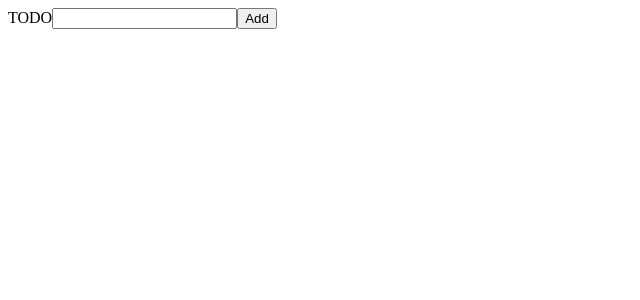
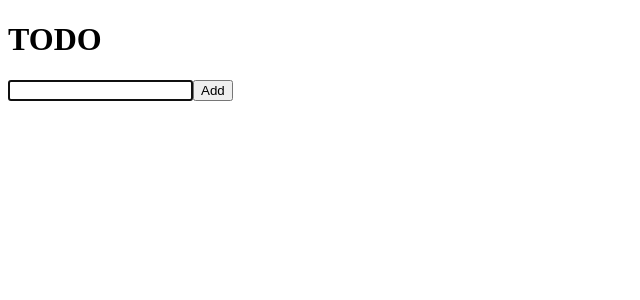
Before and after one commit to kozakdenys/the-best-todo-front-end, a Vue app: page / in a window 1280 px wide. Shown: the top 300 px of the page, without its empty margins (0-640 px from the left). Built offline with nearby package versions, Linux system fonts and the light colour scheme.

Commit message:
Add validation and edit function

```diff
--- a/src/app.vue
+++ b/src/app.vue
@@ -1,7 +1,8 @@
 <template>
     <main>
-        <TODOInput :addItem="addItem"></TODOInput>
-        <TODOList :items="items" :removeItem="removeItem" :editItem="editItem"></TODOList>
+        <h1>TODO</h1>
+        <TODOInput :submit="addItem" :validation="validation" id="task-form"></TODOInput>
+        <TODOList :items="items" :removeItem="removeItem" :editItem="editItem" :validation="validation"></TODOList>
     </main>
 </template>
 
@@ -9,6 +10,16 @@
 import Vue from "vue";
 import input from "./components/input/input.vue";
 import list from "./components/list/list.vue";
+
+function hashCode(value: string): number {
+    let hash = 0;
+    for (let i = 0; i < value.length; i++) {
+        const character = value.charCodeAt(i);
+        hash = (hash << 5) - hash + character;
+        hash = hash & hash; // Convert to 32bit integer
+    }
+    return hash;
+}
 
 interface ComponentData {
     items: Item[];
@@ -32,14 +43,35 @@ export default Vue.extend({
         TODOList: list
     },
     methods: {
-        addItem: function(item: Item): void {
+        validation: function(value: string): string[] {
+            const errors = [];
+            const duplicateItem = this.items.find(item => item.value === value);
+            if (duplicateItem) {
+                errors.push("Such TODO already exists");
+            }
+            return errors;
+        },
+        addItem: function(value: string): void {
+            const item = {
+                value: value,
+                key: hashCode(value)
+            };
             this.items.unshift(item);
         },
         removeItem: function(key: number): void {
             this.items = this.items.filter(item => item.key !== key);
         },
-        editItem: function(key: number): void {
-            this.items = this.items.filter(item => item.key !== key);
+        editItem: function(item: Item): void {
+            this.items = this.items.map(oldItem => {
+                if (oldItem.key !== item.key) {
+                    return oldItem;
+                } else {
+                    return {
+                        value: item.value,
+                        key: oldItem.key
+                    };
+                }
+            });
         }
     }
 });
--- a/src/components/input/input.vue
+++ b/src/components/input/input.vue
@@ -1,8 +1,7 @@
 <template>
-    <form id="task-form" @submit="onSubmit">
-        <label for="value">TODO</label>
-        <input id="value" type="text" v-model="value" />
-        <button type="submit">Add</button>
+    <form :id="id" @submit="onSubmit">
+        <input type="text" v-model="value" ref="input" />
+        <button type="submit">{{ buttonText }}</button>
         <ul v-if="errors.length">
             <li :key="error" class="validation-error" v-for="error in errors">{{ error }}</li>
         </ul>
@@ -12,16 +11,6 @@
 <script lang="ts">
 import Vue from "vue";
 
-function hashCode(value: string): number {
-    let hash = 0;
-    for (let i = 0; i < value.length; i++) {
-        const character = value.charCodeAt(i);
-        hash = (hash << 5) - hash + character;
-        hash = hash & hash; // Convert to 32bit integer
-    }
-    return hash;
-}
-
 interface ComponentData {
     value: string;
     errors: string[];
@@ -29,34 +18,48 @@ interface ComponentData {
 
 export default Vue.extend({
     props: {
-        addItem: Function
+        submit: {
+            type: Function,
+            required: true
+        },
+        validation: Function,
+        initialValue: String,
+        id: String,
+        buttonText: {
+            type: String,
+            default: "Add"
+        }
     },
     data(): ComponentData {
         return {
-            value: "",
+            value: this.initialValue || "",
             errors: []
         };
     },
     methods: {
         onSubmit: function(e: Event): void {
             e.preventDefault();
-            if (this.checkForm()) {
-                this.addItem({
-                    value: this.value,
-                    key: hashCode(this.value)
-                });
+
+            this.errors = [...this.internalValidation(this.value)];
+            if (this.validation) {
+                this.errors.push(...this.validation(this.value));
+            }
+            if (!this.errors.length || this.initialValue === this.value) {
+                this.submit(this.value);
                 this.value = "";
             }
         },
-        checkForm: function(): boolean {
-            this.errors = [];
+        internalValidation: function(value: string): string[] {
+            const errors = [];
 
-            if (!this.value) {
-                this.errors.push("Please, add the task name!");
-                return false;
+            if (!value) {
+                errors.push("Please, add the task name!");
             }
-            return true;
+            return errors;
         }
+    },
+    mounted: function() {
+        (this.$refs.input as HTMLElement).focus();
     }
 });
 </script>
--- a/src/components/item/item.vue
+++ b/src/components/item/item.vue
@@ -1,5 +1,13 @@
 <template>
-    <div>
+    <TODOInput
+        v-if="editMode"
+        :submit="editItem"
+        :initial-value="item.value"
+        button-text="Edit"
+        :validation="validation"
+        :id="`edit-task-form-${item.key}`"
+    ></TODOInput>
+    <div v-else>
         <span>{{ item.value }}</span>
         <button @click="onRemoveClick">Remove</button>
         <button @click="onEditClick">Edit</button>
@@ -8,20 +16,41 @@
 
 <script lang="ts">
 import Vue from "vue";
+import input from "../input/input.vue";
+
+interface ComponentData {
+    editMode: boolean;
+}
 
 export default Vue.extend({
     props: {
         item: Object,
         remove: Function,
-        edit: Function
+        edit: Function,
+        validation: Function
+    },
+    data(): ComponentData {
+        return {
+            editMode: false
+        };
     },
     methods: {
         onRemoveClick: function(): void {
             this.remove(this.item.key);
         },
         onEditClick: function(): void {
-            this.edit(this.item.key);
+            this.editMode = true;
+        },
+        editItem: function(value: string): void {
+            this.editMode = false;
+            this.edit({
+                key: this.item.key,
+                value: value
+            });
         }
+    },
+    components: {
+        TODOInput: input
     }
 });
 </script>
--- a/src/components/list/list.vue
+++ b/src/components/list/list.vue
@@ -1,7 +1,7 @@
 <template>
     <ul>
         <li v-for="item in items" :key="item.key">
-            <TODOItem :item="item" :edit="editItem" :remove="removeItem" />
+            <TODOItem :item="item" :edit="editItem" :remove="removeItem" :validation="validation" />
         </li>
     </ul>
 </template>
@@ -14,7 +14,8 @@ export default Vue.extend({
     props: {
         items: Array,
         removeItem: Function,
-        editItem: Function
+        editItem: Function,
+        validation: Function
     },
     components: {
         TODOItem: item
```
